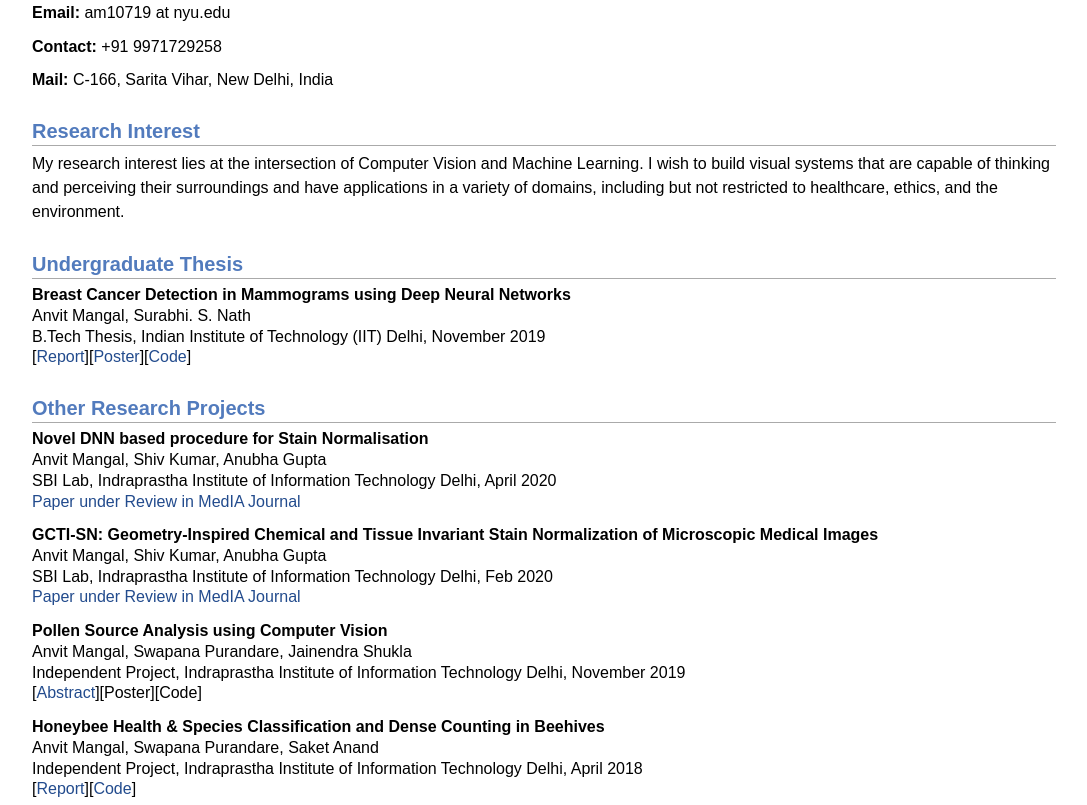
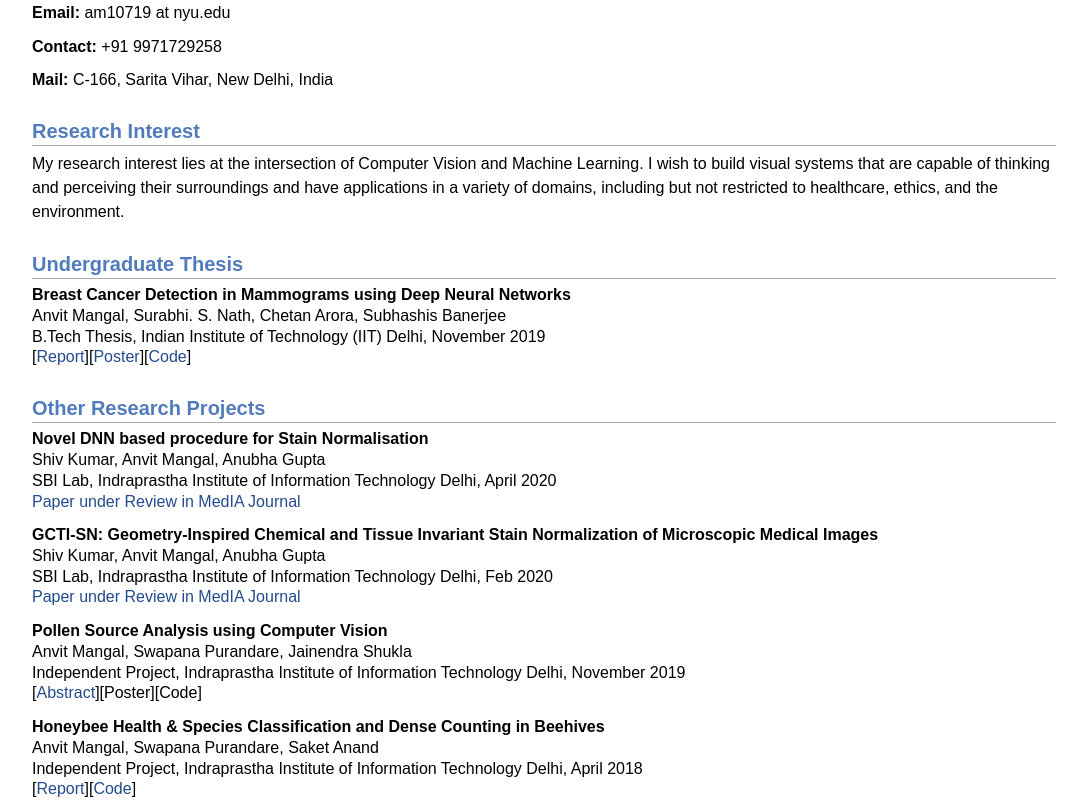
Before and after one commit to 0xproflupin/anvitmangal.github.io, a plain HTML site: page index.html in a window 1280 px wide. Shown: the part 550-1355 px from the top of the page, without its empty margins (96-1183 px from the left). Drawn offline with Linux system fonts and the light colour scheme.

Commit message:
Initial commit

```diff
--- a/index.html
+++ b/index.html
@@ -53,20 +53,20 @@ My research interest lies at the intersection of Computer Vision and Machine Lea
 
 <h2>Undergraduate Thesis</h2>
 <p><b>Breast Cancer Detection in Mammograms using Deep Neural Networks</b><br />
-Anvit Mangal, Surabhi. S. Nath<br />
+Anvit Mangal, Surabhi. S. Nath, Chetan Arora, Subhashis Banerjee<br />
 B.Tech Thesis, Indian Institute of Technology (IIT) Delhi, November 2019<br />
 [<a href="Thesis_Report.pdf" target="_blank">Report</a>][<a href="Thesis_Poster.pdf" target="_blank">Poster</a>][<a href="https://github.com/anvitmangal/bcd" target="_blank">Code</a>]<br /></p>
 
 <h2>Other Research Projects</h2>
 
 <p><b>Novel DNN based procedure for Stain Normalisation</b><br />
-Anvit Mangal, Shiv Kumar, Anubha Gupta<br />
+Shiv Kumar, Anvit Mangal, Anubha Gupta<br />
 SBI Lab, Indraprastha Institute of Information Technology Delhi, April 2020<br />
 <a href="https://www.journals.elsevier.com/medical-image-analysis" target="_blank">Paper under Review in MedIA Journal</a>
 
 
 <p><b>GCTI-SN: Geometry-Inspired Chemical and Tissue Invariant Stain Normalization of Microscopic Medical Images</b><br />
-Anvit Mangal, Shiv Kumar, Anubha Gupta<br />
+Shiv Kumar, Anvit Mangal, Anubha Gupta<br />
 SBI Lab, Indraprastha Institute of Information Technology Delhi, Feb 2020<br />
 <a href="https://www.journals.elsevier.com/medical-image-analysis" target="_blank">Paper under Review in MedIA Journal</a>
 
```
